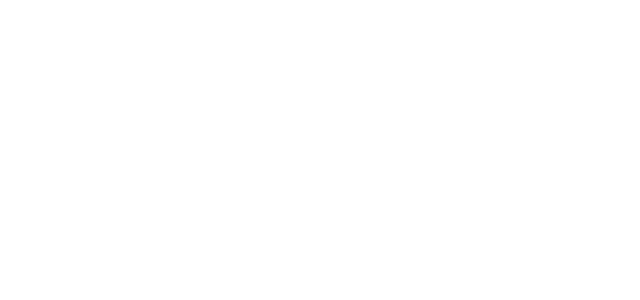
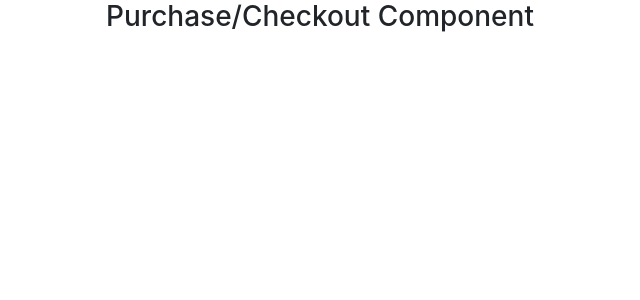
Before and after one commit to mrrobot16/fluffy-computing-machine, a React (Create React App) app: page /purchase in a window 1280 px wide. Shown: the top 300 px of the page, without its empty margins (320-960 px from the left). Built offline with nearby package versions, Linux system fonts and the light colour scheme.

Commit message:
Purchase/Checkout component created

```diff
--- a/src/components/index.js
+++ b/src/components/index.js
@@ -3,4 +3,8 @@
 import { NonProfitDashboardComponent } from './non-profit-dashboard/non-profit-dashboard.component'
 import { SupplierComponent } from './supplier/supplier.component'
 import { DonateComponent } from './donate/donate.component'
-export { HomeComponent, DonorDashboardComponent, NonProfitDashboardComponent, SupplierComponent, DonateComponent }
+import { PurchaseComponent } from './purchase/purchase.component'
+export {
+  HomeComponent, DonorDashboardComponent, NonProfitDashboardComponent,
+  SupplierComponent, DonateComponent, PurchaseComponent
+}
--- /dev/null
+++ b/src/components/purchase/purchase.component.js
@@ -0,0 +1,10 @@
+import React, { Component } from 'react'
+export class PurchaseComponent extends Component {
+  render(){
+    return (
+      <div className="purchase">
+        <h3>Purchase/Checkout Component</h3>
+      </div>
+    )
+  }
+}
--- a/src/routes/app.routes.js
+++ b/src/routes/app.routes.js
@@ -1,6 +1,9 @@
 import React, { Component } from 'react'
 import { Route } from 'react-router-dom'
-import { HomeComponent, DonorDashboardComponent, NonProfitDashboardComponent, SupplierComponent, DonateComponent } from '../components'
+import {
+  HomeComponent, DonorDashboardComponent, NonProfitDashboardComponent,
+  SupplierComponent, DonateComponent, PurchaseComponent
+} from '../components'
 export class AppRouter extends Component {
   render(){
     return(
@@ -10,6 +13,7 @@
         <Route path="/non-profit" component={NonProfitDashboardComponent} />
         <Route path="/supplier" component={SupplierComponent} />
         <Route path="/donate" component={DonateComponent} />
+        <Route path="/purchase" component={PurchaseComponent} />
       </div>
     )
   }
```
